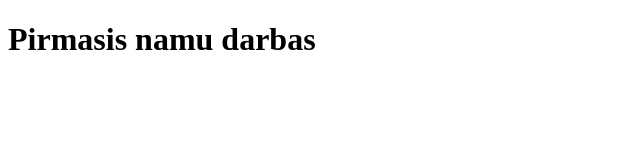
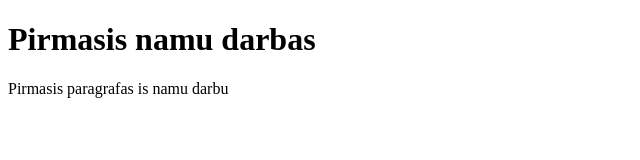
Before and after one commit to anavisnia/bit-3-nd-1, a plain HTML site: page index.html in a window 1280 px wide. Shown: the whole page, without its empty margins (0-640 px from the left). Drawn offline with Linux system fonts and the light colour scheme.

Commit message:
Added a paragraph

```diff
--- a/index.html
+++ b/index.html
@@ -7,6 +7,7 @@
 </head>
 <body>
   <h1>Pirmasis namu darbas</h1>
+  <p>Pirmasis paragrafas is namu darbu</p>
 
 </body>
 </html>
```
